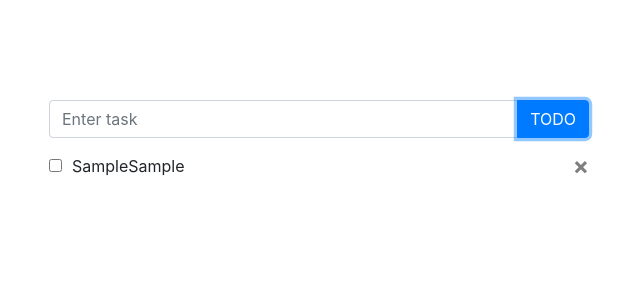
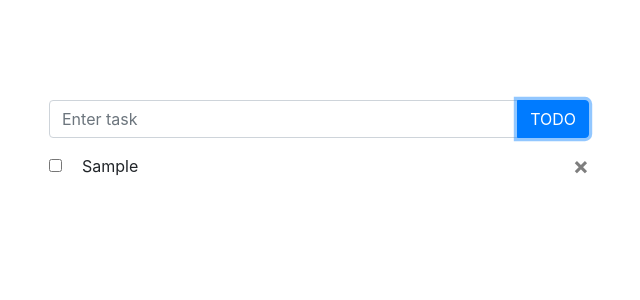
Before and after one commit to lowkorn/learn-react, a React (Create React App) app: page / in a window 1280 px wide. Both pictures are taken after typing "Sample" into the empty fields and a click on the button "TODO". Shown: the top 300 px of the page, without its empty margins (321-961 px from the left). Built offline with nearby package versions, Linux system fonts and the light colour scheme.

Commit message:
Create new component

```diff
--- a/src/components/form/Checkbox.js
+++ b/src/components/form/Checkbox.js
@@ -8,17 +8,14 @@ export default class Checkbox extends React.Component {
 
   render() {
     return (
-      <div className={ this.props.className } onClick={this.toggle.bind(this)}>
-        <input type="checkbox" ref="checkbox" checked={this.props.checked} />
-        <label className="checkbox-label" style={{ 'whiteSpace': 'pre-wrap', 'paddingLeft': '10px'}}>
-          {this.props.label}
-        </label>
-      </div>
-      // <input type="checkbox"
-      //       value={ this.props.value }
-      //       disabled={ this.props.disabled || false }
-      //       onClick={ this.props.onClick.bind(this, this.props.index) }
-      // />
+      <span style={{ 'whiteSpace': 'pre-wrap', 'paddingRight': '20px' }}>
+        <input type="checkbox"
+              ref="checkbox"
+              checked={ this.props.checked}
+              disabled={ this.props.disabled || false }
+              onClick={ this.toggle.bind(this) }
+        />
+      </span>
     )
   }
 }
```
Also changed, not shown: src/components/form/CheckboxWithLabel.js (added, +19 -0 lines).
